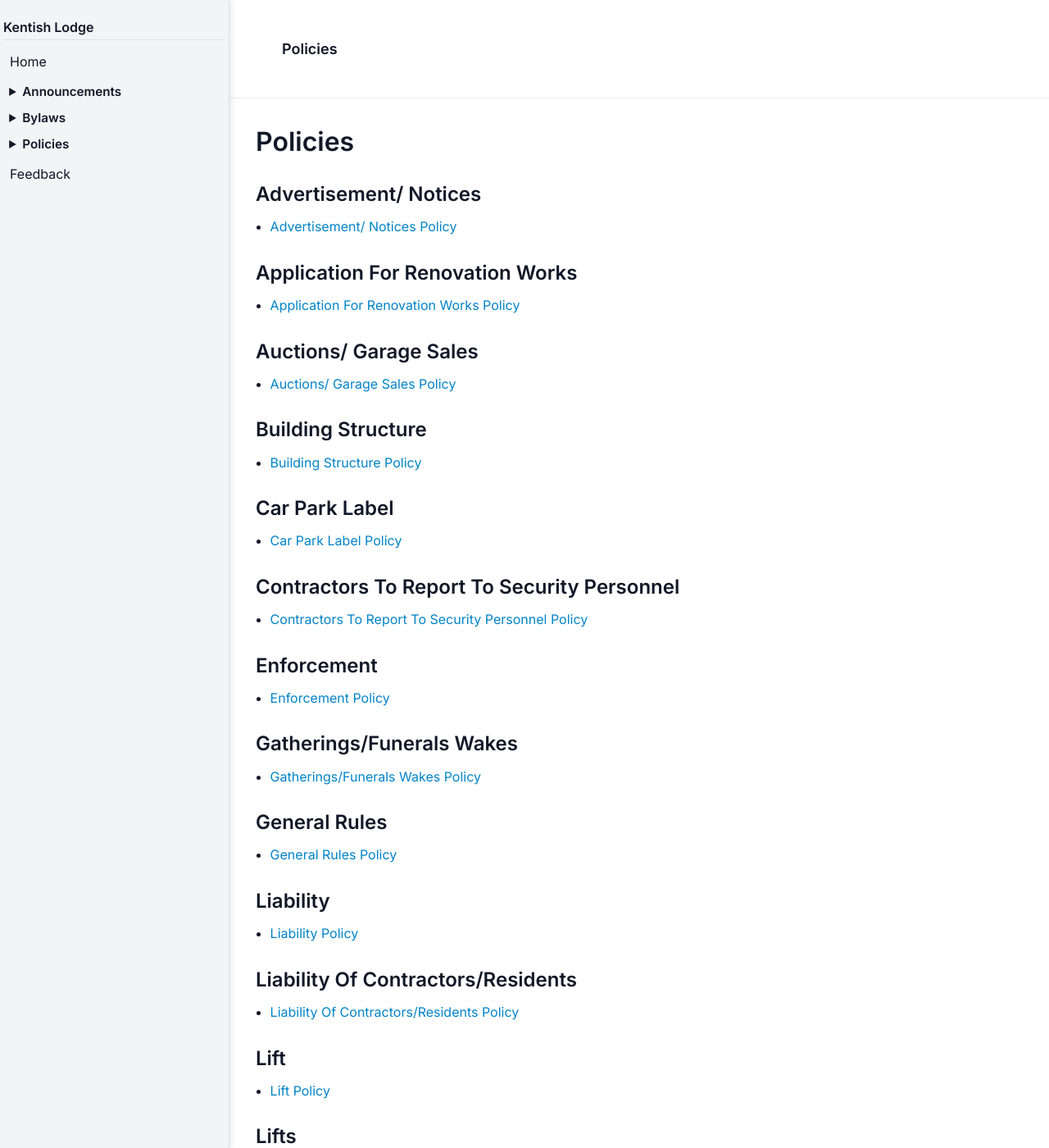
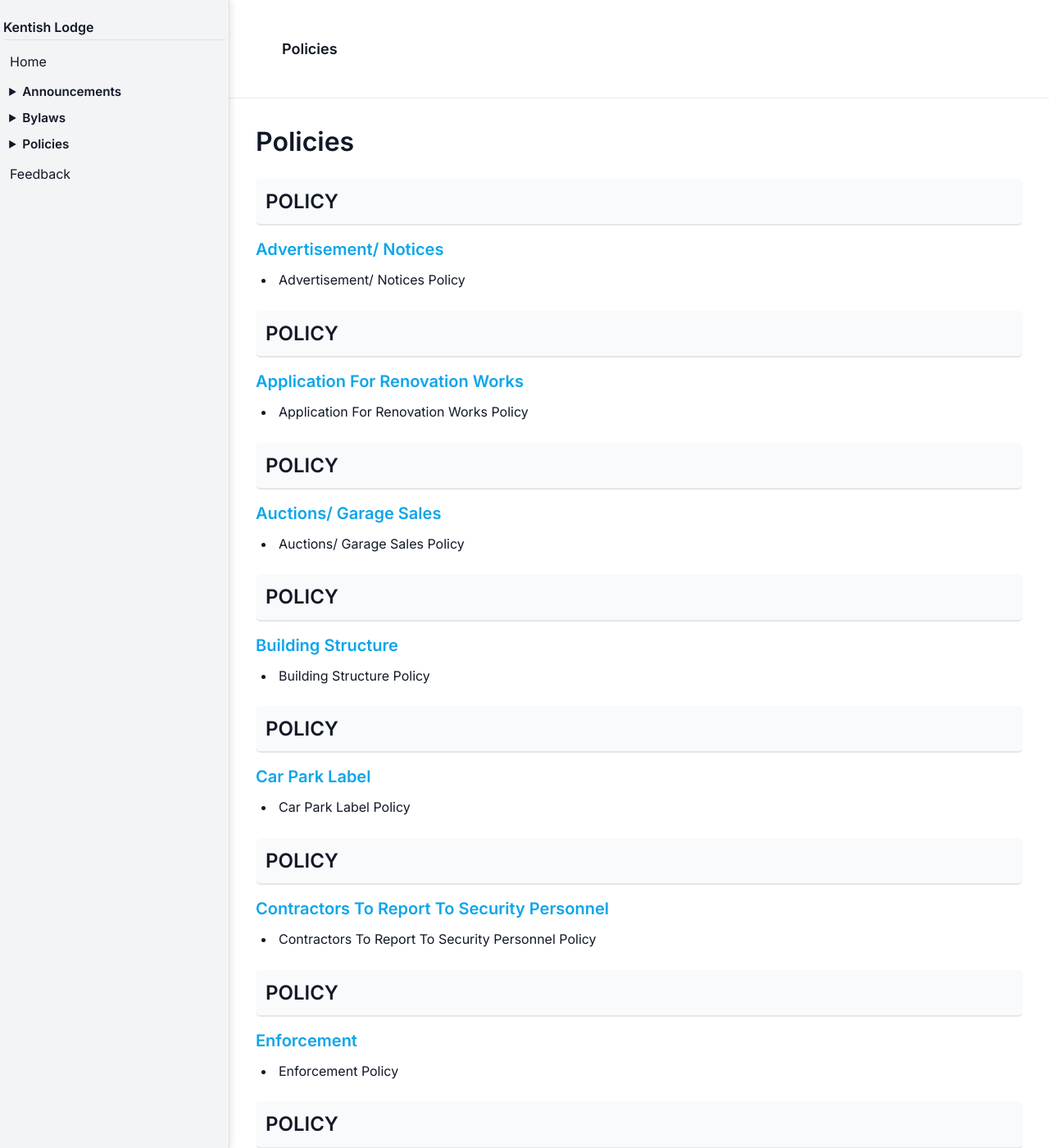
Before and after one commit to Kentish-Lodge-MCST-2405/public, a Jekyll site: the page built from policies/index.md, in a window 1280 px wide and 1400 px high. Shown: the whole window at 82% size. Built offline with Jekyll 4.4.1, drawn with Linux system fonts in a browser that asks for light colours; some of the changed text lies outside the part shown.

Commit message:
feat: improve navigation and styling of bylaws/policies pages
- Added default empty string values for category/subcategory to prevent nil errors
- Enhanced heading hierarchy and styling for better content organization
  - Added distinct styles for h2-h4 with colors, borders and spacing
  - Improved list styling with proper indentation and spacing
- Simplified markup in bylaws/policies index pages
  - Removed redundant HTML tags in favor of Markdown syntax
  - Changed list formatting to use Markdown bullet

```diff
--- a/_includes/sidebar.html
+++ b/_includes/sidebar.html
@@ -27,8 +27,8 @@
       </li>
       <li>
         {%- assign on_bylaws = page.collection == 'bylaws' or page.url contains '/bylaws/' -%}
-        {%- assign current_category = page.category -%}
-        {%- assign current_subcat = page.subcategory -%}
+        {%- assign current_category = page.category | default: '' -%}
+        {%- assign current_subcat = page.subcategory | default: '' -%}
         <details{% if on_bylaws %} open{% endif %}>
           <summary>Bylaws</summary>
           {%- assign groups = site.bylaws | group_by: 'category' | sort: 'name' -%}
@@ -37,16 +37,24 @@
             {%- for g in groups -%}
               <li>
                 {%- assign subgroups = g.items | group_by: 'subcategory' | sort: 'name' -%}
-                <details{% if current_category == g.name %} open{% endif %}>
+                {%- assign is_current_category = false -%}
+                {%- if current_category != '' and current_category == g.name -%}
+                  {%- assign is_current_category = true -%}
+                {%- endif -%}
+                <details{% if is_current_category %} open{% endif %}>
                   <summary>{{ g.name }}</summary>
                   <ul>
                     {%- for sg in subgroups -%}
                       {%- assign subgroup_name = sg.name | default: '' -%}
-                      {%- assign with_order = sg.items | where_exp: 'i', 'i.order' | sort: 'order' -%}
+                      {%- assign with_order = sg.items | where_exp: 'i', 'i.order' | sort_natural: 'order' -%}
                       {%- assign without_order = sg.items | where_exp: 'i', 'i.order == nil' | sort: 'title' -%}
+                      {%- assign is_current_subcat = false -%}
+                      {%- if subgroup_name != '' and current_subcat != '' and current_subcat == subgroup_name and is_current_category -%}
+                        {%- assign is_current_subcat = true -%}
+                      {%- endif -%}
                       {%- if subgroup_name != '' -%}
                         <li>
-                          <details{% if current_subcat == subgroup_name and current_category == g.name %} open{% endif %}>
+                          <details{% if is_current_subcat %} open{% endif %}>
                             <summary>{{ subgroup_name }}</summary>
                             <ul>
                               {%- for bylaw in with_order -%}
@@ -80,8 +88,8 @@
       </li>
       <li>
         {%- assign on_policies = page.collection == 'policies' or page.url contains '/policies/' -%}
-        {%- assign current_category_p = page.category -%}
-        {%- assign current_subcat_p = page.subcategory -%}
+        {%- assign current_category_p = page.category | default: '' -%}
+        {%- assign current_subcat_p = page.subcategory | default: '' -%}
         <details{% if on_policies %} open{% endif %}>
           <summary>Policies</summary>
           {%- assign groups = site.policies | group_by: 'category' | sort: 'name' -%}
@@ -90,16 +98,24 @@
             {%- for g in groups -%}
               <li>
                 {%- assign subgroups = g.items | group_by: 'subcategory' | sort: 'name' -%}
-                <details{% if current_category_p == g.name %} open{% endif %}>
+                {%- assign is_current_category = false -%}
+                {%- if current_category_p != '' and current_category_p == g.name -%}
+                  {%- assign is_current_category = true -%}
+                {%- endif -%}
+                <details{% if is_current_category %} open{% endif %}>
                   <summary>{{ g.name }}</summary>
                   <ul>
                     {%- for sg in subgroups -%}
                       {%- assign subgroup_name = sg.name | default: '' -%}
-                      {%- assign with_order = sg.items | where_exp: 'i', 'i.order' | sort: 'order' -%}
+                      {%- assign with_order = sg.items | where_exp: 'i', 'i.order' | sort_natural: 'order' -%}
                       {%- assign without_order = sg.items | where_exp: 'i', 'i.order == nil' | sort: 'title' -%}
+                      {%- assign is_current_subcat = false -%}
+                      {%- if subgroup_name != '' and current_subcat_p != '' and current_subcat_p == subgroup_name and is_current_category -%}
+                        {%- assign is_current_subcat = true -%}
+                      {%- endif -%}
                       {%- if subgroup_name != '' -%}
                         <li>
-                          <details{% if current_subcat_p == subgroup_name and current_category_p == g.name %} open{% endif %}>
+                          <details{% if is_current_subcat %} open{% endif %}>
                             <summary>{{ subgroup_name }}</summary>
                             <ul>
                               {%- for p in with_order -%}
--- a/assets/styles.css
+++ b/assets/styles.css
@@ -81,6 +81,40 @@ h1, h2, h3, h4, h5, h6 {
 h1 { font-size: 2rem; }
 h2 { font-size: 1.5rem; padding-top:15px; }
 h3 { font-size: 1.25rem; }
+h4 { font-size: 1.1rem; font-weight: 500; }
+
+/* Bylaws/Policies hierarchy styling */
+.content h2 {
+  border-bottom: 2px solid var(--border);
+  padding-bottom: 0.5rem;
+  margin-top: 1.5rem;
+  background: var(--card-bg);
+  padding: 0.75rem;
+  border-radius: 6px;
+}
+
+.content h3 {
+  color: var(--accent);
+  margin-top: 1rem;
+  font-weight: 600;
+}
+
+.content h4 {
+  color: var(--muted);
+  margin-top: 0.75rem;
+  font-style: italic;
+}
+
+/* Better list styling for bylaws/policies */
+.content ul {
+  padding-left: 1.5rem;
+  margin: 0.25rem 0 0.5rem;
+}
+
+.content li {
+  margin: 0.15rem 0;
+  padding-left: 0.25rem;
+}
 
 p {
   margin-bottom: 1rem;
--- a/policies/index.md
+++ b/policies/index.md
@@ -11,31 +11,25 @@ _No policies yet._
 {% else %}
 {% for group in groups %}
 
-<h2>{{ group.name }}</h2>
+## POLICY
+### {{ group.name }}
 
 {% assign subgroups = group.items | group_by: 'subcategory' | sort: 'name' %}
 {% for sg in subgroups %}
 {% assign subname = sg.name | default: '' %}
 {% if subname != '' %}
-<h3>{{ subname }}</h3>
+#### {{ subname }}
 {% endif %}
-
-{% assign with_order = sg.items | where_exp: 'i', 'i.order' | sort: 'order' %}
+{% assign with_order = sg.items | where_exp: 'i', 'i.order' | sort_natural: 'order' %}
 {% assign without_order = sg.items | where_exp: 'i', 'i.order == nil' | sort: 'title' %}
-<ul>
-  {% for p in with_order %}
-    {% unless p.title == subname %}
-    <li><a href="{{ p.url | relative_url }}">{{ p.title | default: p.name }}</a></li>
-    {% endunless %}
-  {% endfor %}
-  {% for p in without_order %}
-    {% unless p.title == subname %}
-    <li><a href="{{ p.url | relative_url }}">{{ p.title | default: p.name }}</a></li>
-    {% endunless %}
-  {% endfor %}
-</ul>
-
+{% for p in with_order %}
+  {% unless p.title == subname %}
+- {{ p.title | default: p.name }}{% endunless %}
 {% endfor %}
-
+{% for p in without_order %}
+  {% unless p.title == subname %}
+- {{ p.title | default: p.name }}{% endunless %}
+{% endfor %}
+{% endfor %}
 {% endfor %}
 {% endif %}
```
Also changed, not shown: bylaws/index.md (+6 -12 lines).
